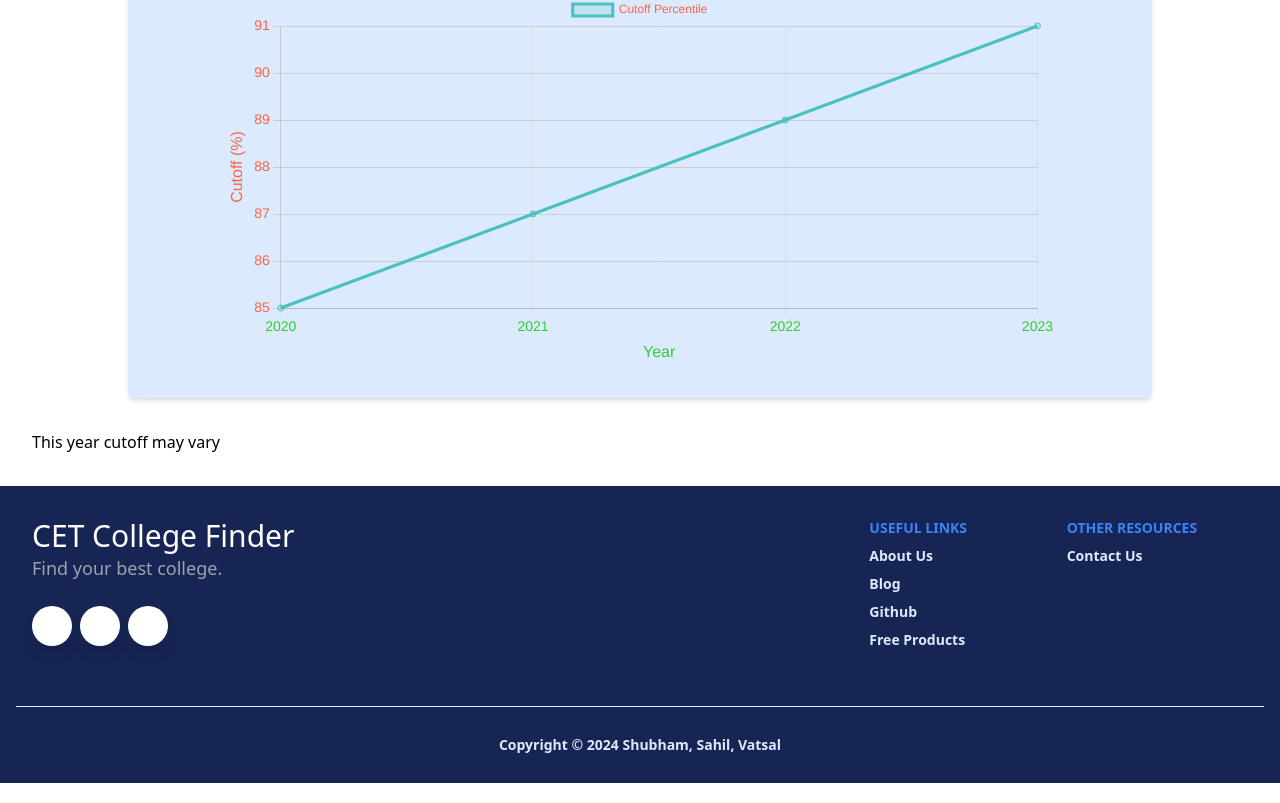
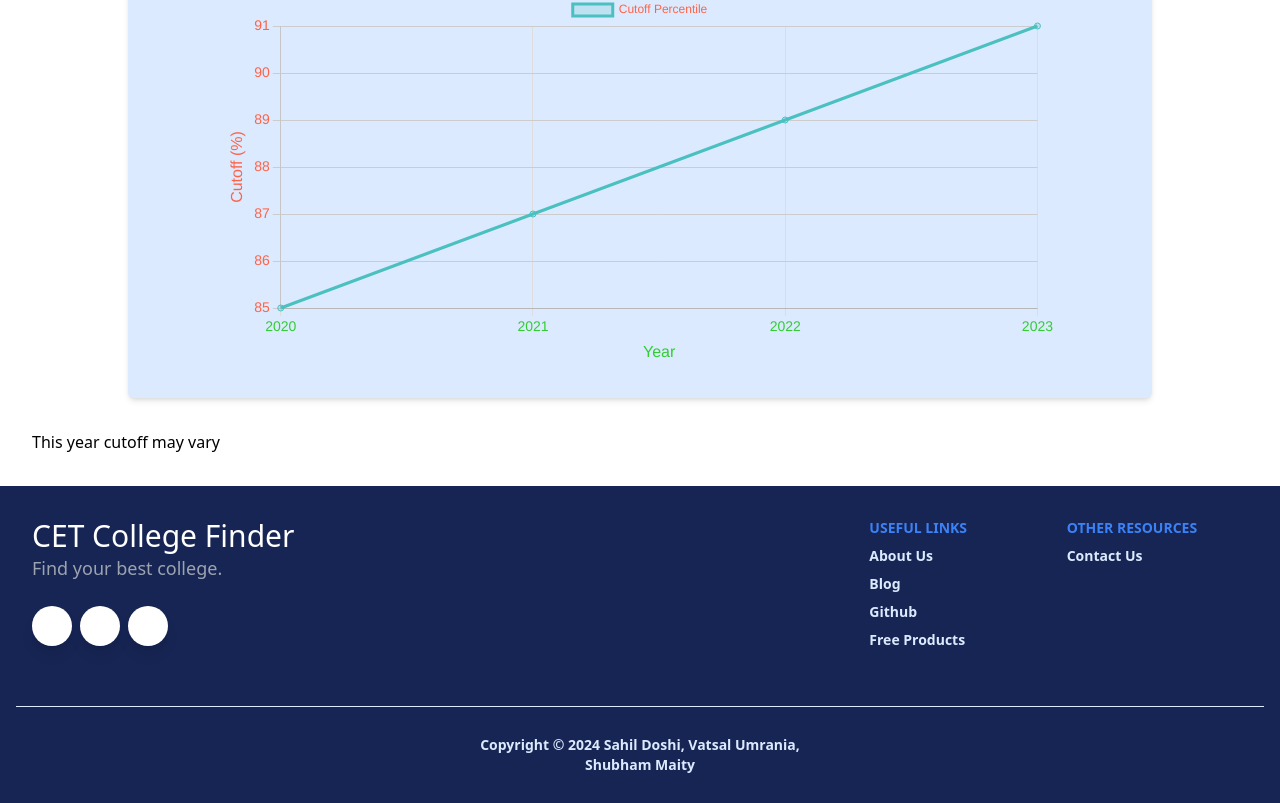
Before and after one commit to shub15/cet-college-finder, a React (Vite) app: page / in a window 1280 px wide. Shown: the part 718-1521 px from the top of the page. Built offline with nearby package versions, Linux system fonts and the light colour scheme; some icons are missing.

Commit message:
Update Footer.jsx

```diff
--- a/src/components/Footer.jsx
+++ b/src/components/Footer.jsx
@@ -150,7 +150,7 @@ export default function Footer() {
                                     target="_blank"
                                 >
                                     {" "}
-                                    Shubham, Sahil, Vatsal
+                                    Sahil Doshi, Vatsal Umrania, Shubham Maity
                                 </a>
                             </div>
                         </div>
```
